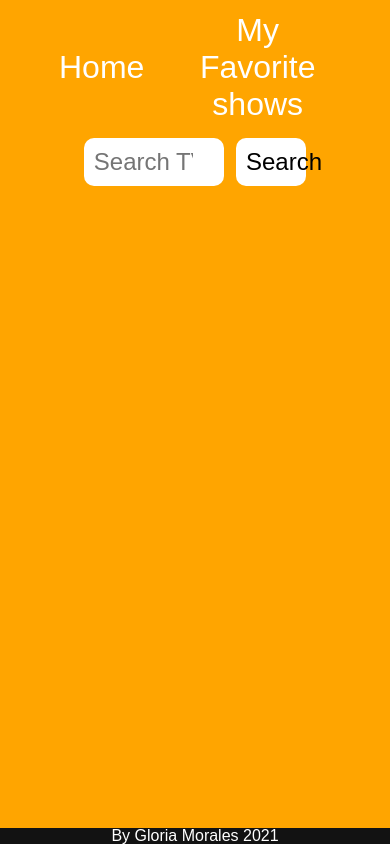
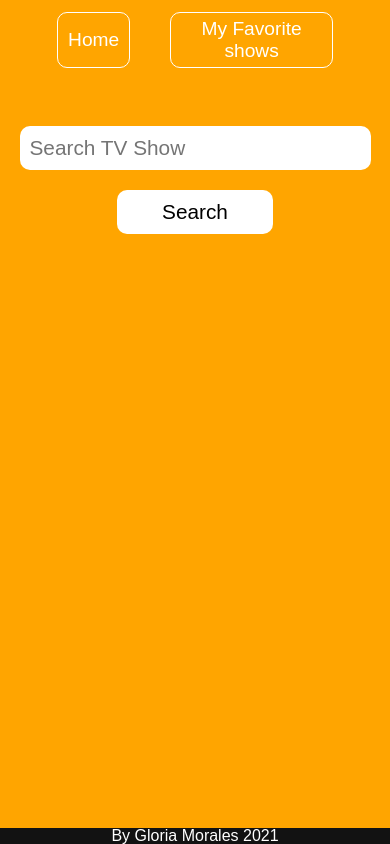
Before and after one commit to gmoraleslondono/choows, a Vue app: page / in a window 390 px wide. Built offline with nearby package versions, Linux system fonts and the light colour scheme.

Commit message:
Add media query to fix web responsiveness

```diff
--- a/src/components/Header.vue
+++ b/src/components/Header.vue
@@ -51,4 +51,17 @@ export default {
   color: white;
   cursor: pointer;
 }
+
+@media screen and (max-width: 450px) {
+  .header-content {
+    width: 81%;
+  }
+
+  .btn-header {
+    border: 1px solid white;
+    border-radius: 10px;
+    padding: 5px 10px;
+    font-size: 1.2rem;
+  }
+}
 </style>
--- a/src/components/TvShowCard.vue
+++ b/src/components/TvShowCard.vue
@@ -160,4 +160,29 @@ export default {
   line-height: 1.3;
   margin-left: 10px;
 }
+
+@media screen and (max-width: 450px) {
+  .content {
+    margin-top: 15%;
+  }
+
+  .tv-show-card {
+    flex-direction: column;
+    width: 80%;
+    padding-bottom: 20%;
+  }
+
+  .flex-box {
+    width: 100%;
+  }
+
+  .show-info[data-v-56d5a202] {
+    width: 100%;
+  }
+
+  .title {
+    text-align: center;
+    font-size: 2rem;
+  }
+}
 </style>
--- a/src/views/Favorites.vue
+++ b/src/views/Favorites.vue
@@ -19,11 +19,7 @@
             alt="TV show image"
             @click="showDetails(tvShow)"
           />
-          <Button
-            :text="'Remove'"
-            @click="removeFavorite(tvShow)"
-            style="width: 80%"
-          />
+          <Button :text="'Remove'" @click="removeFavorite(tvShow)" />
         </div>
         <div>
           <h1 class="title link" @click="showDetails(tvShow)">
@@ -43,7 +39,9 @@
                 </div>
               </div>
             </span>
-            <span>Summary: <span v-html="tvShow.summary"></span></span>
+            <span class="summary">
+              Summary: <span v-html="tvShow.summary"></span>
+            </span>
           </div>
         </div>
       </div>
@@ -139,4 +137,42 @@ h1 {
 .show-more-info span {
   line-height: normal;
 }
+
+.standard-button {
+  width: 80%;
+}
+
+@media screen and (max-width: 1024px) {
+  .summary {
+    display: none;
+  }
+}
+
+@media screen and (max-width: 450px) {
+  .tv-shows-container {
+    width: 100%;
+  }
+
+  .flex-box {
+    width: 30%;
+  }
+
+  .standard-button {
+    font-size: 1rem;
+    width: 100%;
+  }
+
+  h1 {
+    margin: 15% 0;
+    font-size: 1.8rem;
+  }
+
+  .title {
+    font-size: 1.3rem;
+  }
+
+  .show-more-info span {
+    font-size: 0.9rem;
+  }
+}
 </style>
--- a/src/views/Home.vue
+++ b/src/views/Home.vue
@@ -178,4 +178,43 @@ input {
 img {
   min-height: 295px;
 }
+
+@media screen and (max-width: 1024px) {
+  .show-preview {
+    width: 30%;
+  }
+}
+
+@media screen and (max-width: 767px) {
+  .show-preview {
+    width: 45%;
+  }
+}
+
+@media screen and (max-width: 450px) {
+  .search-container {
+    width: 100%;
+    margin: 15% 0;
+    flex-direction: column;
+    align-items: center;
+    gap: 20px;
+  }
+
+  .search-container input {
+    width: 90%;
+  }
+
+  .search-container .btn-search {
+    width: 40%;
+  }
+
+  .show-preview {
+    width: 80%;
+  }
+
+  input,
+  .btn-search {
+    font-size: 1.3rem;
+  }
+}
 </style>
```
